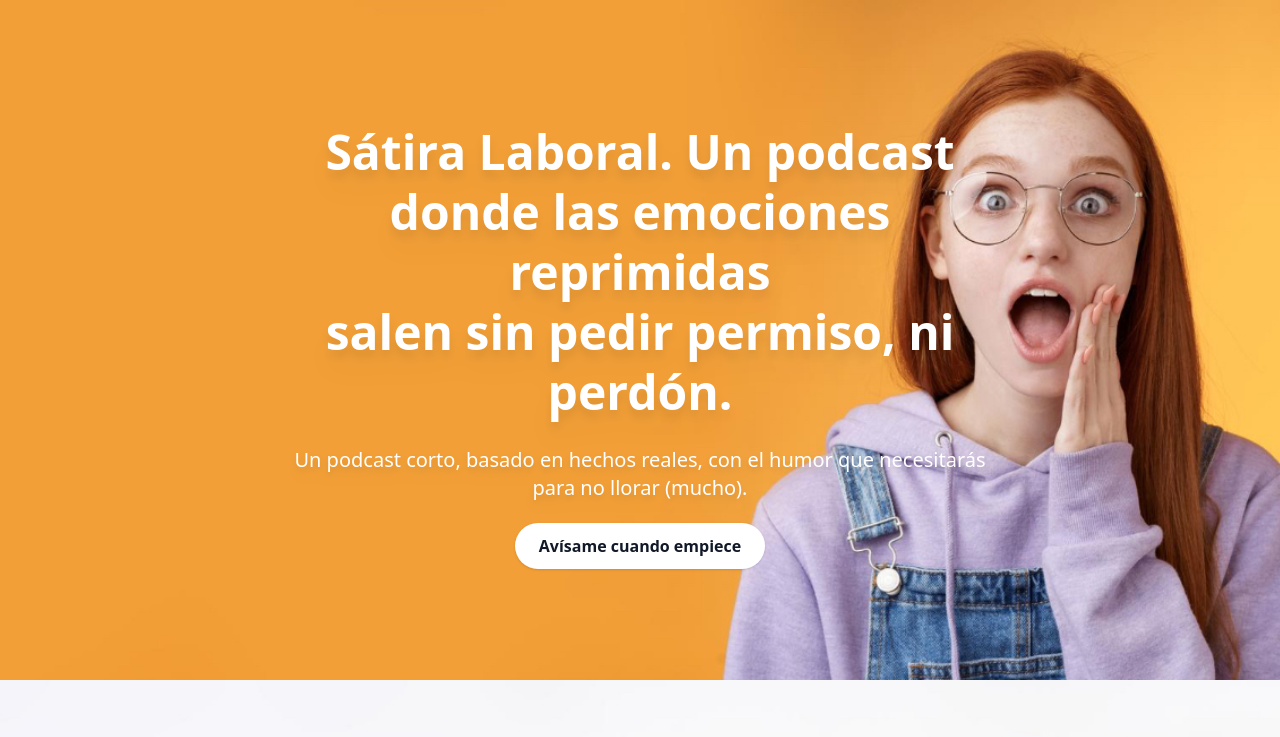
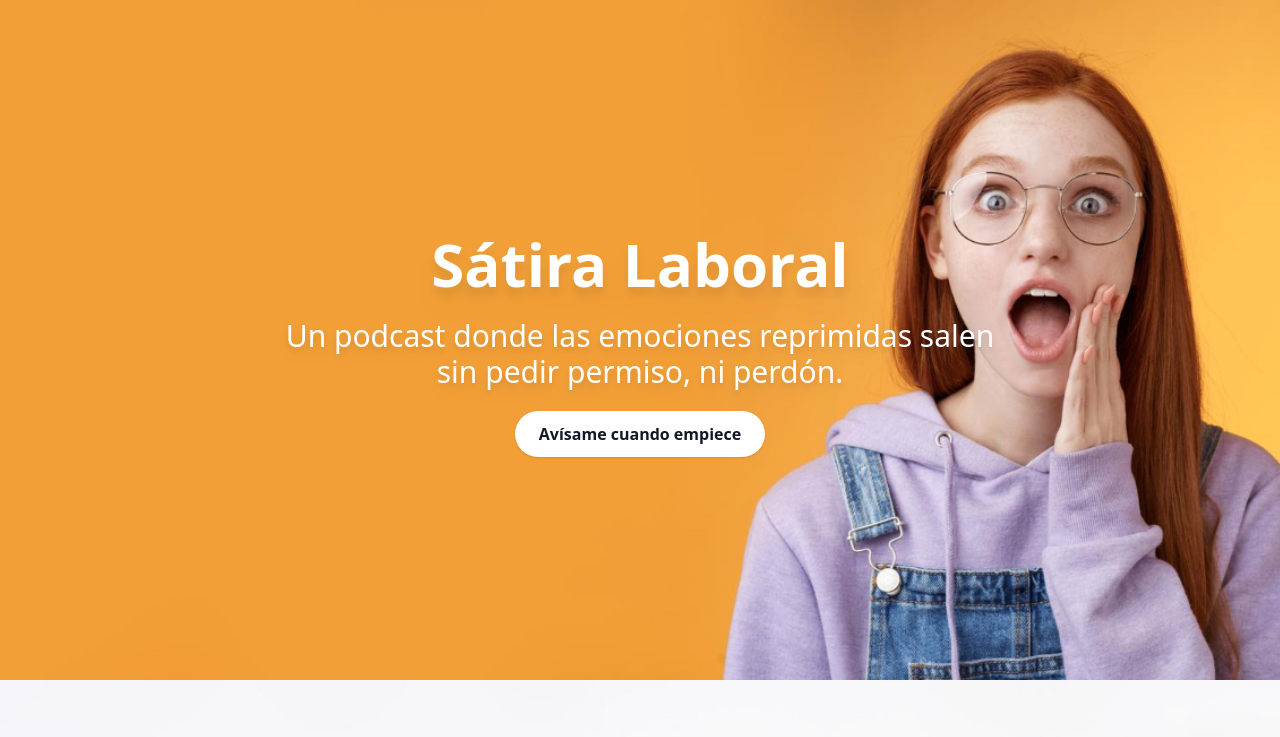
Before and after one commit to tgil9/SatiraLaboral, a plain HTML site: page index.html in a window 1280 px wide. Shown: the top 737 px of the page. Drawn offline with nearby package versions, Linux system fonts and the light colour scheme.

Commit message:
Update index.html

```diff
--- a/index.html
+++ b/index.html
@@ -8,7 +8,7 @@
 </head>
 <body class="bg-white text-gray-800 font-sans">
 
-  <!-- HERO -->
+  <!-- Hero -->
   <section class="relative h-[85vh] flex items-center justify-center text-center text-white">
     <img
       src="https://raw.githubusercontent.com/tgil9/SatiraLaboral/main/images/fotolanding1.jpg"
@@ -16,11 +16,11 @@
       class="absolute inset-0 w-full h-full object-cover"
     />
     <div class="relative z-10 px-6 max-w-3xl">
-      <h1 class="text-5xl font-extrabold mb-6 leading-tight drop-shadow-xl">
-        Sátira Laboral. Un podcast donde las emociones reprimidas <br> salen sin pedir permiso, ni perdón.
+      <h1 class="text-5xl md:text-6xl font-extrabold mb-6 leading-tight drop-shadow-xl">
+        Sátira Laboral
       </h1>
-      <p class="text-xl mb-8 drop-shadow-lg">
-        Un podcast corto, basado en hechos reales, con el humor que necesitarás para no llorar (mucho).
+      <p class="text-2xl md:text-3xl mb-8 drop-shadow-lg">
+        Un podcast donde las emociones reprimidas salen sin pedir permiso, ni perdón.
       </p>
       <a href="#formulario" class="bg-white text-gray-900 font-semibold py-3 px-6 rounded-full shadow hover:bg-gray-200 transition">
         Avísame cuando empiece
```
